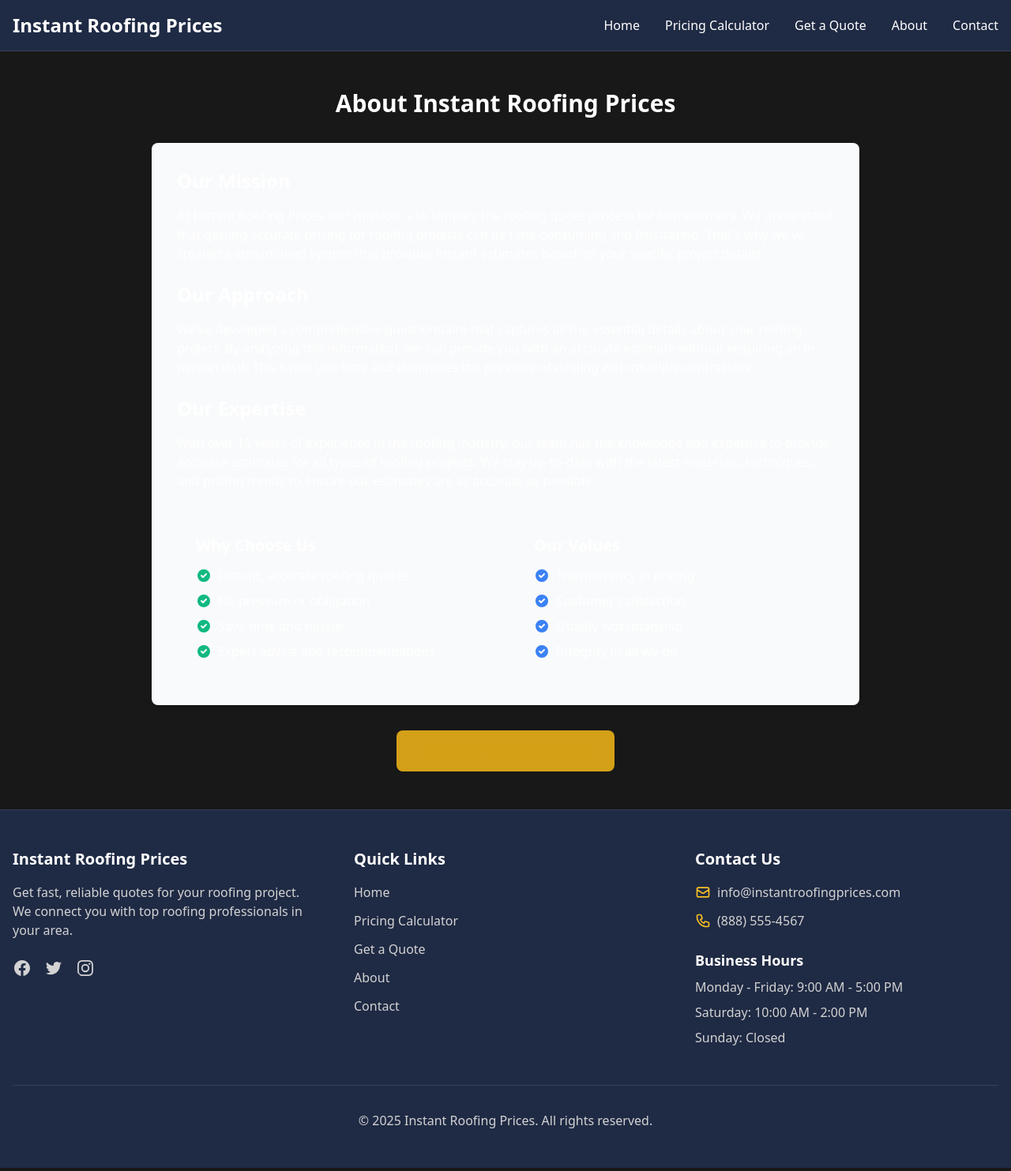
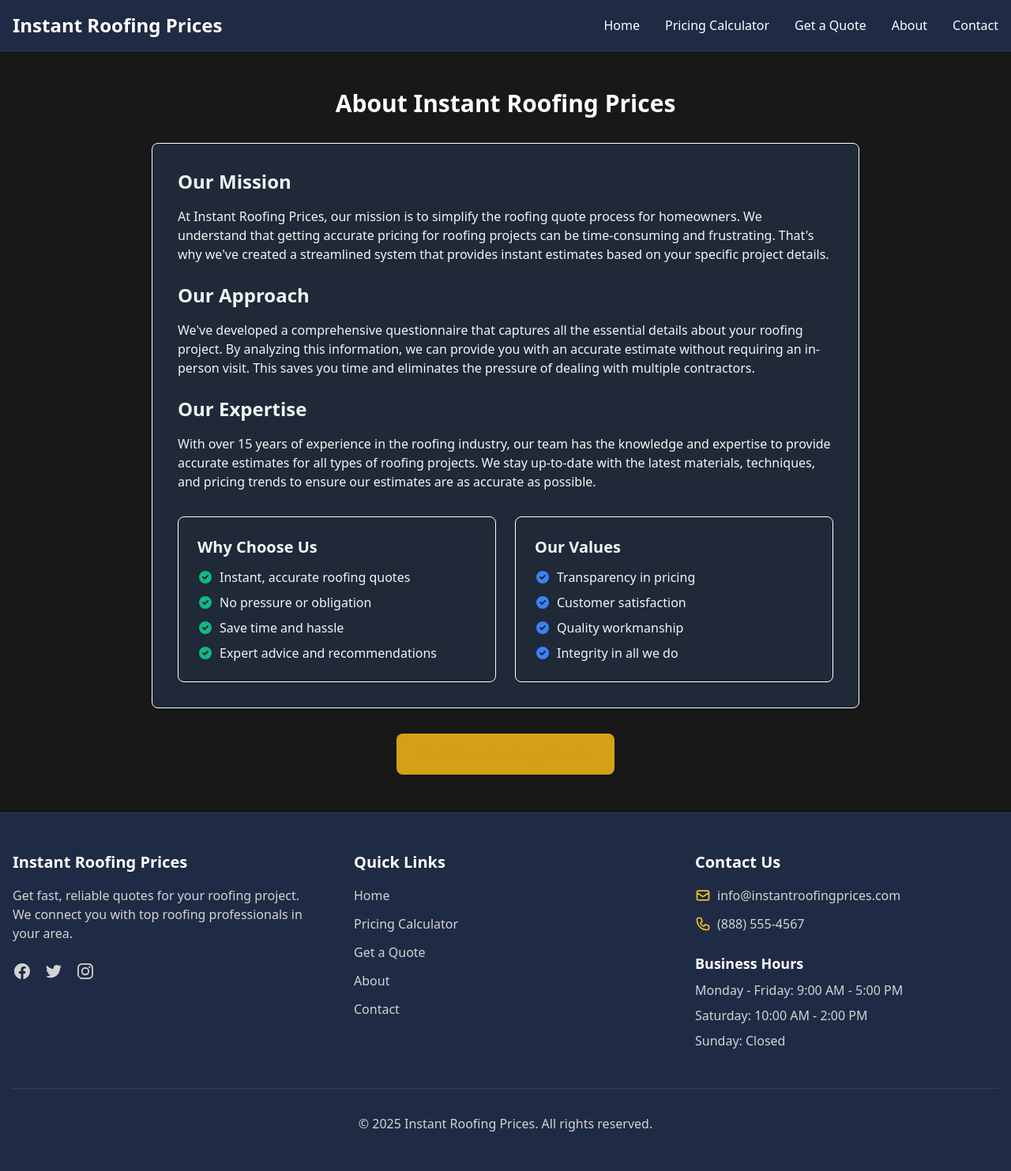
Before and after one commit to tim-amredev/roofing-lead-site, a Jekyll site: the page built from about.html, in a window 1280 px wide. Shown: the whole page at 79% size. Built offline with Jekyll 4.4.1, drawn with Linux system fonts in a browser that asks for light colours.

Commit message:
Update about.html

```diff
--- a/about.html
+++ b/about.html
@@ -8,20 +8,20 @@ title: About Us
     <div class="max-w-4xl mx-auto">
       <h1 class="text-3xl font-bold text-center mb-8">About Instant Roofing Prices</h1>
 
-      <div class="bg-gray-50 rounded-lg shadow-md p-6 md:p-8 mb-8">
+      <div class="bg-gray-800 text-gray-100 rounded-lg shadow-md p-6 md:p-8 mb-8 border border-white">
         <h2 class="text-2xl font-semibold mb-4">Our Mission</h2>
-        <p class="text-gray-700 mb-6">At Instant Roofing Prices, our mission is to simplify the roofing quote process for homeowners. We understand that getting accurate pricing for roofing projects can be time-consuming and frustrating. That's why we've created a streamlined system that provides instant estimates based on your specific project details.</p>
+        <p class="mb-6">At Instant Roofing Prices, our mission is to simplify the roofing quote process for homeowners. We understand that getting accurate pricing for roofing projects can be time-consuming and frustrating. That's why we've created a streamlined system that provides instant estimates based on your specific project details.</p>
 
         <h2 class="text-2xl font-semibold mb-4">Our Approach</h2>
-        <p class="text-gray-700 mb-6">We've developed a comprehensive questionnaire that captures all the essential details about your roofing project. By analyzing this information, we can provide you with an accurate estimate without requiring an in-person visit. This saves you time and eliminates the pressure of dealing with multiple contractors.</p>
+        <p class="mb-6">We've developed a comprehensive questionnaire that captures all the essential details about your roofing project. By analyzing this information, we can provide you with an accurate estimate without requiring an in-person visit. This saves you time and eliminates the pressure of dealing with multiple contractors.</p>
 
         <h2 class="text-2xl font-semibold mb-4">Our Expertise</h2>
-        <p class="text-gray-700 mb-6">With over 15 years of experience in the roofing industry, our team has the knowledge and expertise to provide accurate estimates for all types of roofing projects. We stay up-to-date with the latest materials, techniques, and pricing trends to ensure our estimates are as accurate as possible.</p>
+        <p class="mb-6">With over 15 years of experience in the roofing industry, our team has the knowledge and expertise to provide accurate estimates for all types of roofing projects. We stay up-to-date with the latest materials, techniques, and pricing trends to ensure our estimates are as accurate as possible.</p>
 
         <div class="grid grid-cols-1 md:grid-cols-2 gap-6 mt-8">
-          <div class="bg-gray p-6 rounded-lg">
+          <div class="bg-gray-800 p-6 rounded-lg border border-white">
             <h3 class="text-xl font-semibold mb-3">Why Choose Us</h3>
-            <ul class="space-y-2 text-gray-700">
+            <ul class="space-y-2">
               <li class="flex items-start">
                 <svg xmlns="http://www.w3.org/2000/svg" class="h-5 w-5 text-green-500 mr-2 mt-0.5" viewBox="0 0 20 20" fill="currentColor">
                   <path fill-rule="evenodd" d="M10 18a8 8 0 100-16 8 8 0 000 16zm3.707-9.293a1 1 0 00-1.414-1.414L9 10.586 7.707 9.293a1 1 0 00-1.414 1.414l2 2a1 1 0 001.414 0l4-4z" clip-rule="evenodd" />
@@ -49,9 +49,9 @@ title: About Us
             </ul>
           </div>
 
-          <div class="bg-gray-50 p-6 rounded-lg">
+          <div class="bg-gray-800 p-6 rounded-lg border border-white">
             <h3 class="text-xl font-semibold mb-3">Our Values</h3>
-            <ul class="space-y-2 text-gray-700">
+            <ul class="space-y-2">
               <li class="flex items-start">
                 <svg xmlns="http://www.w3.org/2000/svg" class="h-5 w-5 text-blue-500 mr-2 mt-0.5" viewBox="0 0 20 20" fill="currentColor">
                   <path fill-rule="evenodd" d="M10 18a8 8 0 100-16 8 8 0 000 16zm3.707-9.293a1 1 0 00-1.414-1.414L9 10.586 7.707 9.293a1 1 0 00-1.414 1.414l2 2a1 1 0 001.414 0l4-4z" clip-rule="evenodd" />
```
